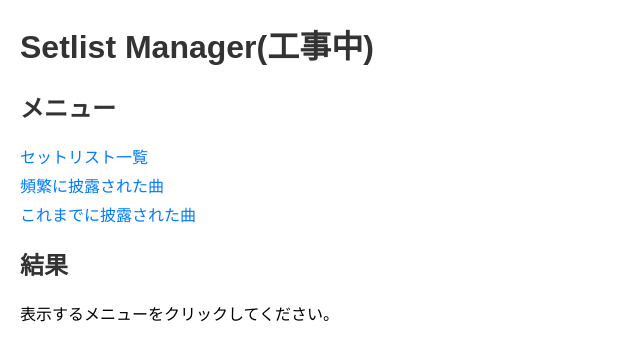
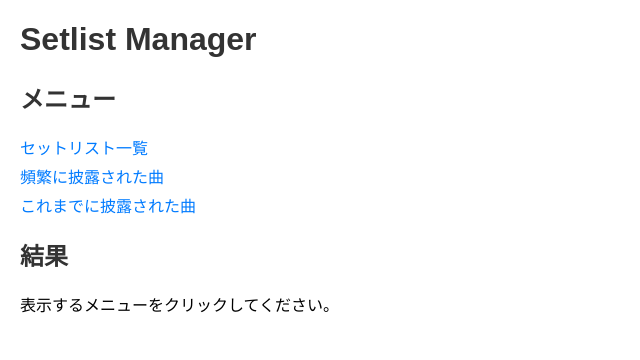
Before and after one commit to UA049/setlist-manager, a plain HTML site: page index.html in a window 1280 px wide. Shown: the whole page, without its empty margins (0-640 px from the left). Drawn offline with Linux system fonts and the light colour scheme.

Commit message:
Update index.html

```diff
--- a/index.html
+++ b/index.html
@@ -30,7 +30,7 @@
     </style>
 </head>
 <body>
-    <h1>Setlist Manager(工事中)</h1>
+    <h1>Setlist Manager</h1>
 
     <section>
         <h2>メニュー</h2>
```
